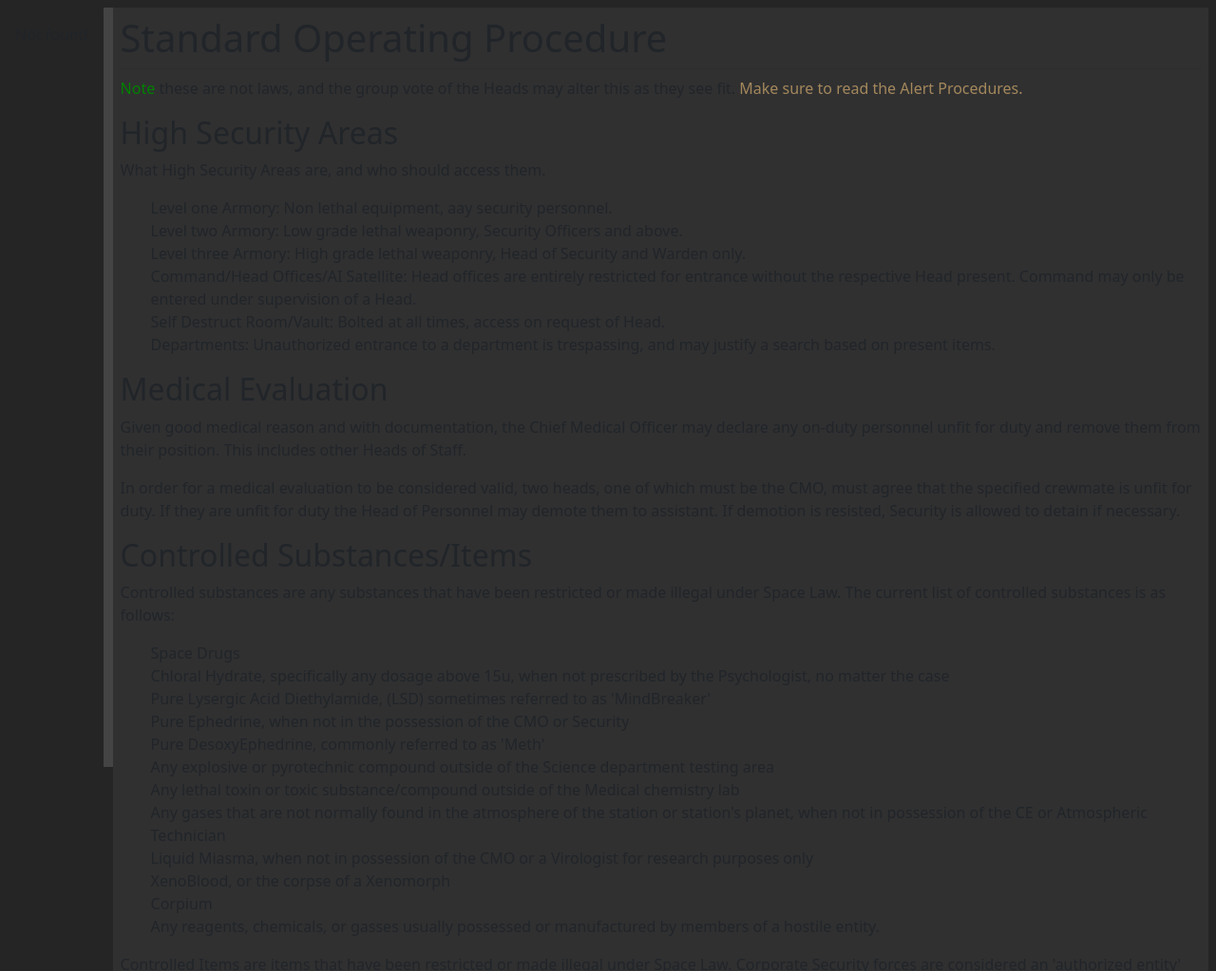
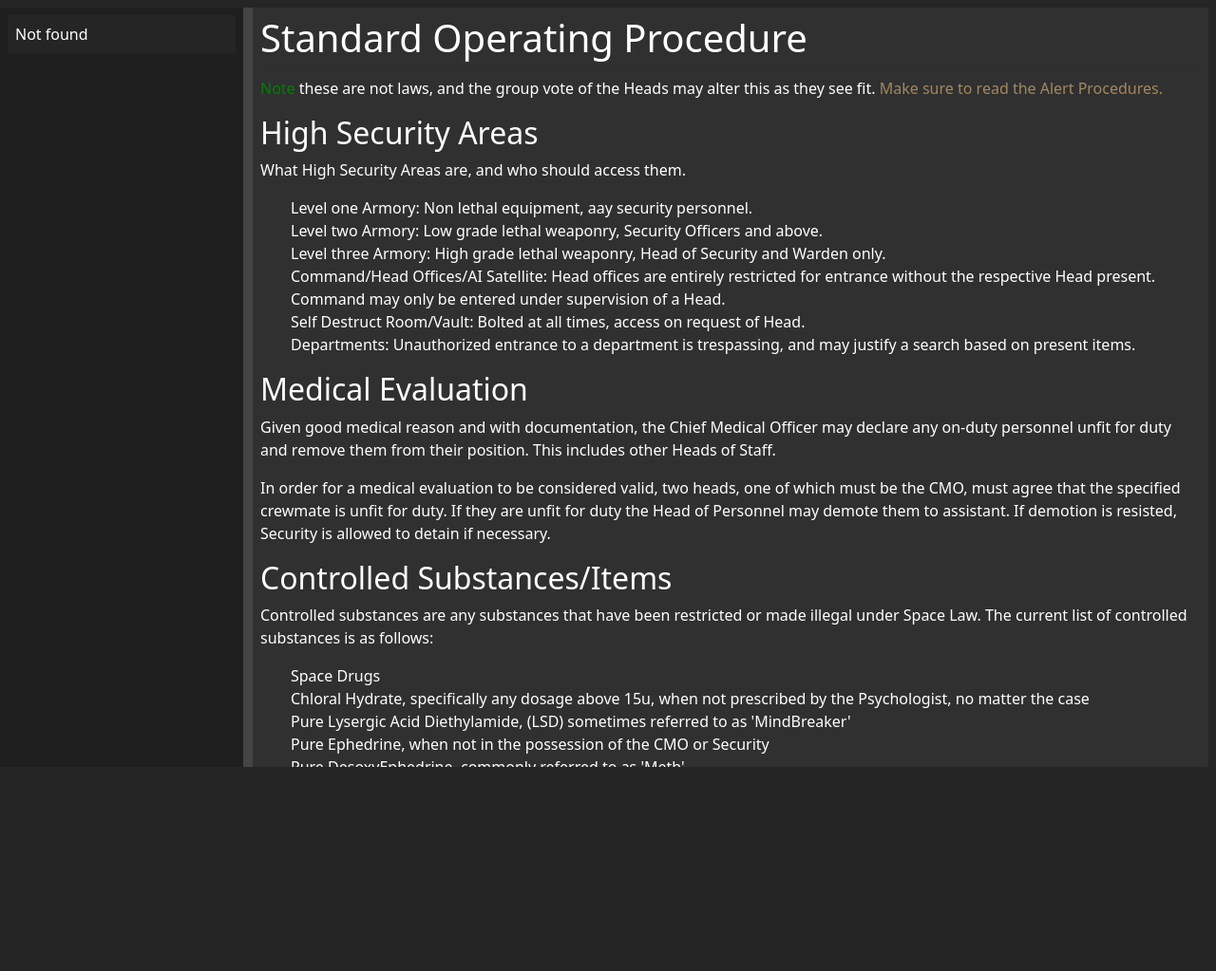
Before and after one commit to DEATHB4DEFEAT/SS14-Web-Guidebook, a website: page index.html in a window 1280 px wide. Shown: the top 1023 px of the page at 95% size. After the commit the page ends 816 px from the top, so only its background shows below. Drawn offline with nearby package versions, Linux system fonts and the light colour scheme; no server answers.

Commit message:
fix scrolling and text

```diff
--- a/index.html
+++ b/index.html
@@ -57,25 +57,28 @@
 		</style>
 
 		<style>
-			/* Main page can't scroll */
 			html, body {
 				background-color: #252525;
 				overflow: hidden;
+				color: #ffffff;
 			}
 		</style>
 
 		<style>
 			.treeBackground {
 				background-color: #1f1f1f;
-				margin: 8px;
+				padding: 8px;
 				float: left;
+				width: 20vw;
+				height: 100vh;
 			}
 
-			/* But this can scroll */
 			.treeForeground {
 				background-color: #252525;
 				padding: 8px;
-				overflow: scroll;
+				overflow-y: scroll;
+				max-width: 100vw;
+				max-height: 100vh;
 			}
 
 			/* Go between treeBackground and contentBackground and take up all vertical space on screen */
@@ -91,11 +94,12 @@
 				margin: 8px;
 			}
 
-			/* But this can scroll */
 			.contentForeground {
 				background-color: #303031;
 				padding: 8px;
 				overflow-y: scroll;
+				max-width: 100vw;
+				max-height: 100vh;
 			}
 		</style>
 	</head>
```
